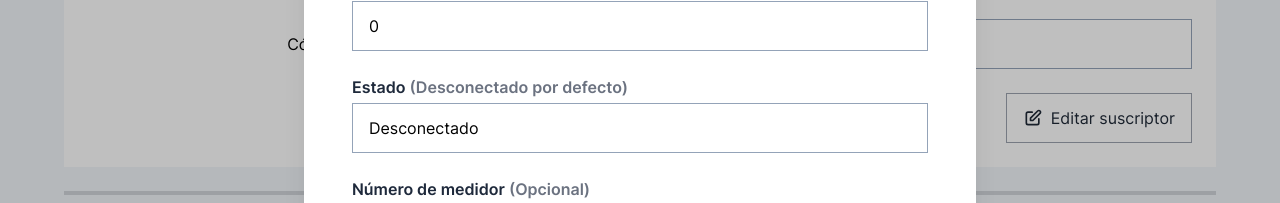
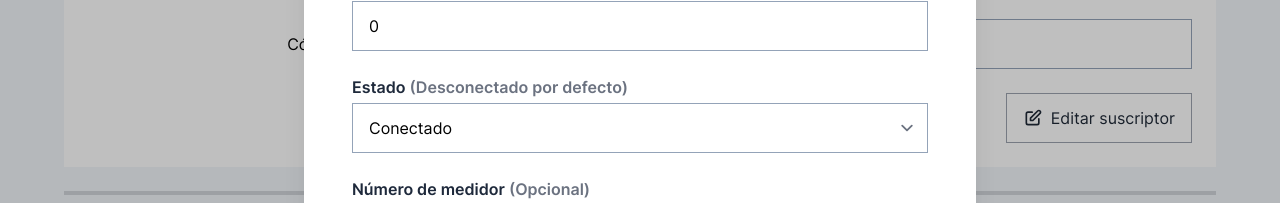
Before and after one commit to ismaelamezcua/maxivision-app, a Next.js app: page /suscriptores/1 in a window 1280 px wide. Both pictures are taken after a click on the element "Agregar contratro". Shown: the part 493-696 px from the top of the page. Built offline with nearby package versions, Linux system fonts and the light colour scheme; no server answers; the database is empty.

Commit message:
feat: use select to provide a list of supported subscription status

```diff
--- a/components/subscriptions/NewSubscriptionModal.tsx
+++ b/components/subscriptions/NewSubscriptionModal.tsx
@@ -182,13 +182,18 @@ const NewSubscriptionModal: FC<SubscriptionModalProps> = ({ isModalOpen, closeMo
 
                   <div className="form-field mt-6">
                     <label htmlFor="status" className="form-label">Estado <span className="text-gray-500">(Desconectado por defecto)</span></label>
-                    <input
+                    <select
                       className="form-input"
-                      type="text"
                       name="status"
-                      value={subscription.status || 'Desconectado'}
+                      value={subscription.status}
                       onChange={handleChange}
-                    />
+                    >
+                      <option value="Conectado">Conectado</option>
+                      <option value="Desconectado" selected>Desconectado</option>
+                      <option value="Suspendido">Suspendido</option>
+                      <option value="Suspendido Temporal">Suspendido Temporal</option>
+                      <option value="Cancelado">Cancelado</option>
+                    </select>
                   </div>
 
                   <div className="form-field mt-6">
```
